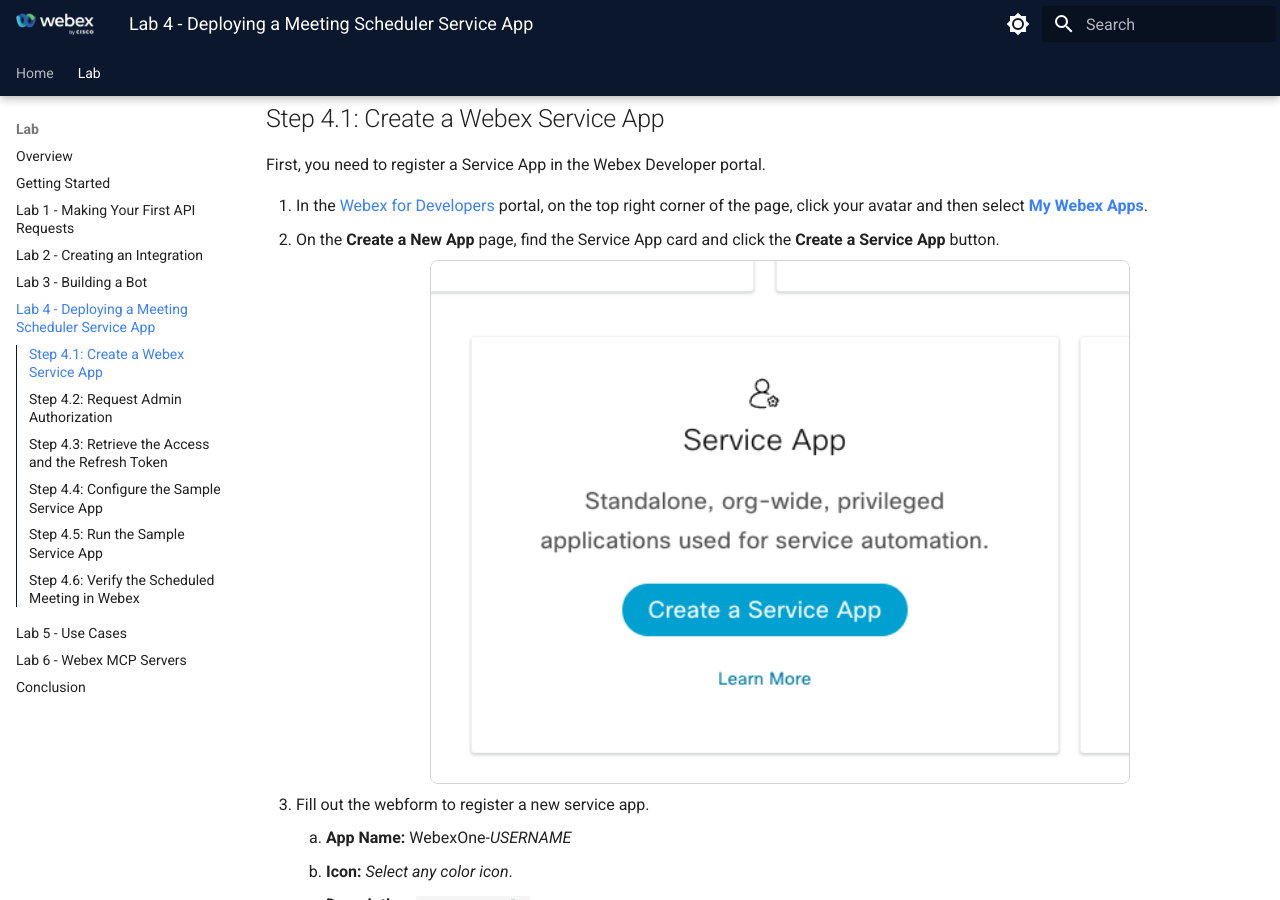
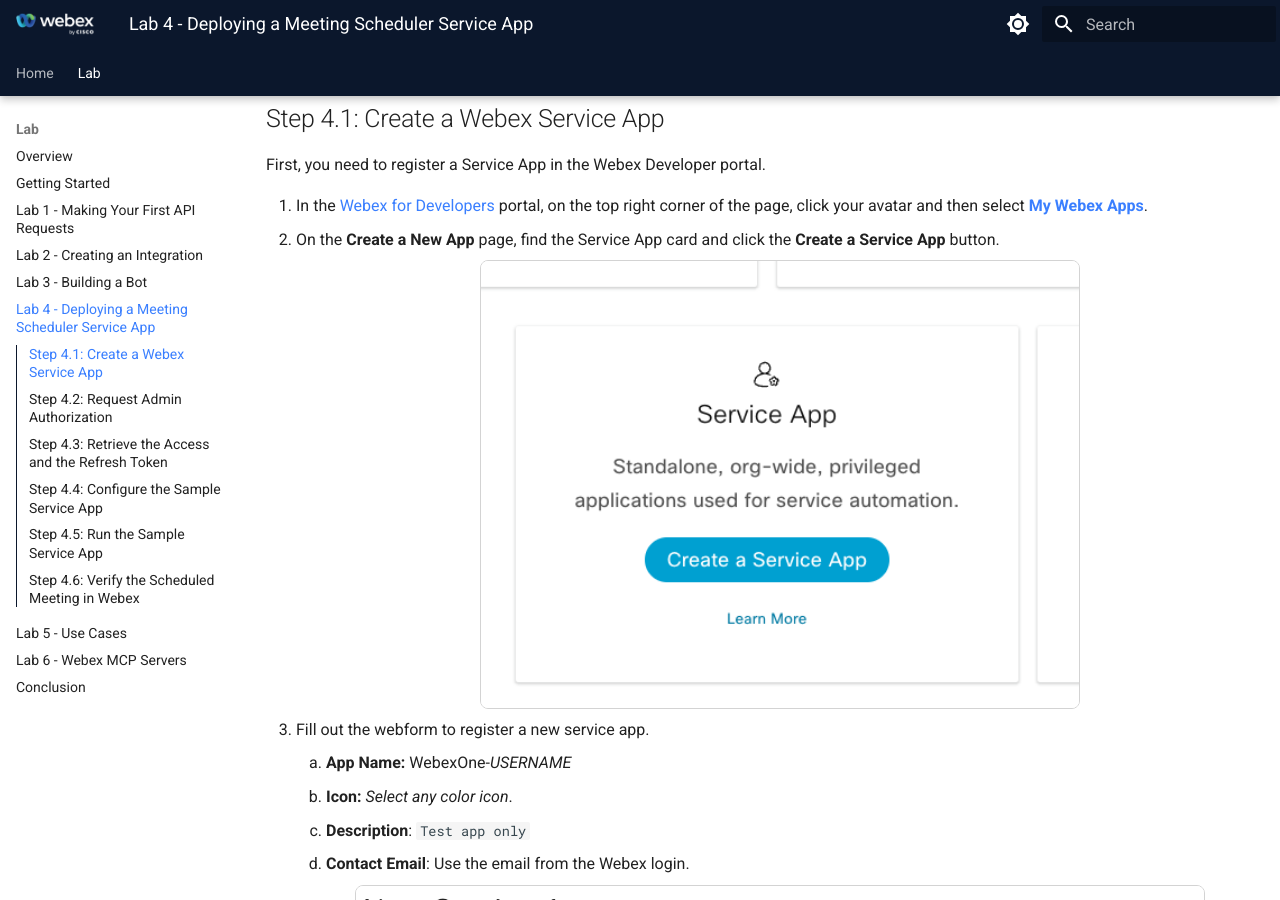
Before and after one commit to WebexCC-SA/LAB-21122, an MkDocs documentation site: the page built from docs/lab4_deploying-a-meeting-scheduler-service-app.md, in a window 1280 px wide and 900 px high, scrolled down 495 px. Built offline with MkDocs 1.6.1 and Material for MkDocs 9.7.7, drawn with Linux system fonts in a browser that asks for light colours.

Commit message:
Update lab4_deploying-a-meeting-scheduler-service-app.md

```diff
--- a/docs/lab4_deploying-a-meeting-scheduler-service-app.md
+++ b/docs/lab4_deploying-a-meeting-scheduler-service-app.md
@@ -18,7 +18,7 @@
 1. In the [Webex for Developers](https://developer.webex.com/){:target="_blank"} portal, on the top right corner of the page, click your avatar and then select **[My Webex Apps](https://developer.webex.com/my-apps)**{:target="_blank"}.
 2. On the **Create a New App** page, find the Service App card and click the **Create a Service App** button.
 
-    ![docx-image-044](./assets/docx-image-044.png){ width="700" style="display: block; margin: 0 auto; border: 1px solid lightgray; border-radius: 8px;" }
+    ![docx-image-044](./assets/docx-image-044.png){ width="600" style="display: block; margin: 0 auto; border: 1px solid lightgray; border-radius: 8px;" }
 
 3. Fill out the webform to register a new service app.
 
@@ -27,7 +27,7 @@
     3. **Description**: `Test app only`
     4. **Contact Email**: Use the email from the Webex login.
 
-    ![Service App](./assets/serviceapp_32.png){ width="550" style="display: block; margin: 0 auto; border: 1px solid lightgray; border-radius: 8px;" }
+    ![Service App](./assets/serviceapp_32.png){ width="850" style="display: block; margin: 0 auto; border: 1px solid lightgray; border-radius: 8px;" }
 
 4. **Select Scopes:** `meeting:admin_schedule_write`
 
@@ -53,7 +53,7 @@
 
 2. Click the **Request admin authorization** button.
 
-    ![Service App](./assets/serviceapp_34.png){ width="550" style="display: block; margin: 0 auto; border: 1px solid lightgray; border-radius: 8px;" }
+    ![Service App](./assets/serviceapp_34.png){ width="750" style="display: block; margin: 0 auto; border: 1px solid lightgray; border-radius: 8px;" }
 
     !!! Warning "Important"
         The lab instructor will demonstrate the actions taken by the Webex administrator to authorize a Service App in Control Hub.
@@ -69,11 +69,11 @@
 1. Refresh the page that displays the *Client ID* and *Client Secret*.
 2. In the **Org Authorizations** section, select the **Exploring the Webex Developer Ecosystem** org from the dropdown menu:
 
-    ![Service App](./assets/serviceapp_35.png){ width="550" style="display: block; margin: 0 auto; border: 1px solid lightgray; border-radius: 8px;"}
+    ![Service App](./assets/serviceapp_35.png){ width="750" style="display: block; margin: 0 auto; border: 1px solid lightgray; border-radius: 8px;"}
 
 3. Paste the *Client Secret* value from your `.env` file (`SECRETID`) in the field below, then click the **Generate tokens** button:
 
-    ![Service App](./assets/serviceapp_36.png){ width="550" style="display: block; margin: 0 auto; border: 1px solid lightgray; border-radius: 8px;"}
+    ![Service App](./assets/serviceapp_36.png){ width="750" style="display: block; margin: 0 auto; border: 1px solid lightgray; border-radius: 8px;"}
 
 4. Open `.env` in Visual Studio Code, then copy and paste the **access_token** and **refresh_token** values:
 
```
